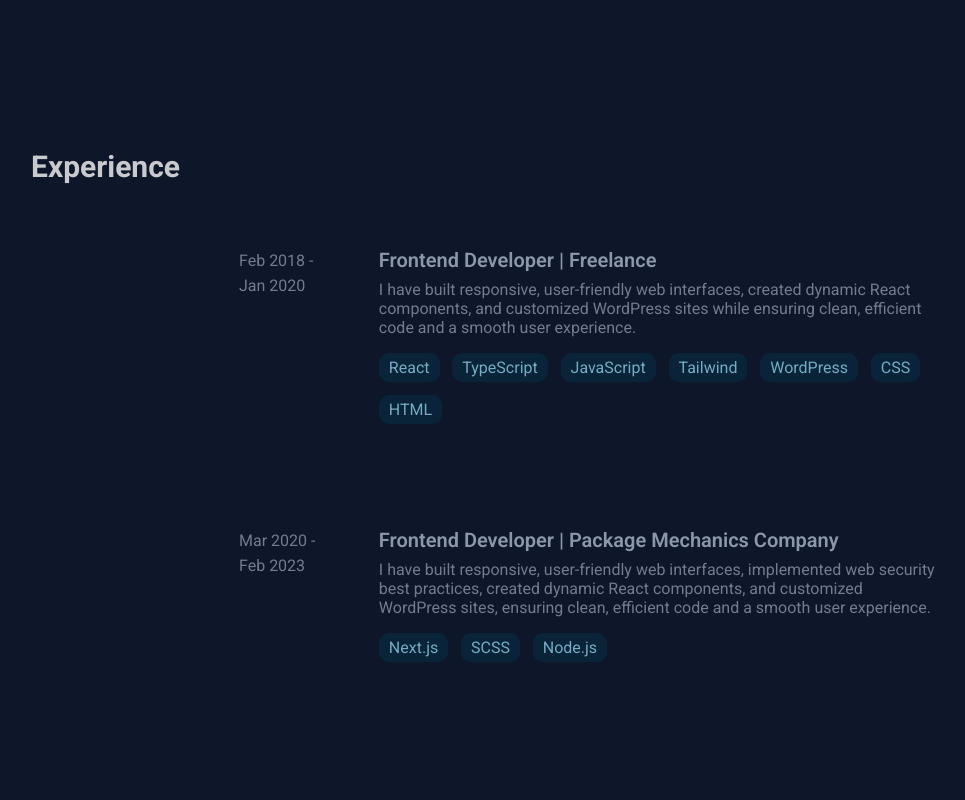
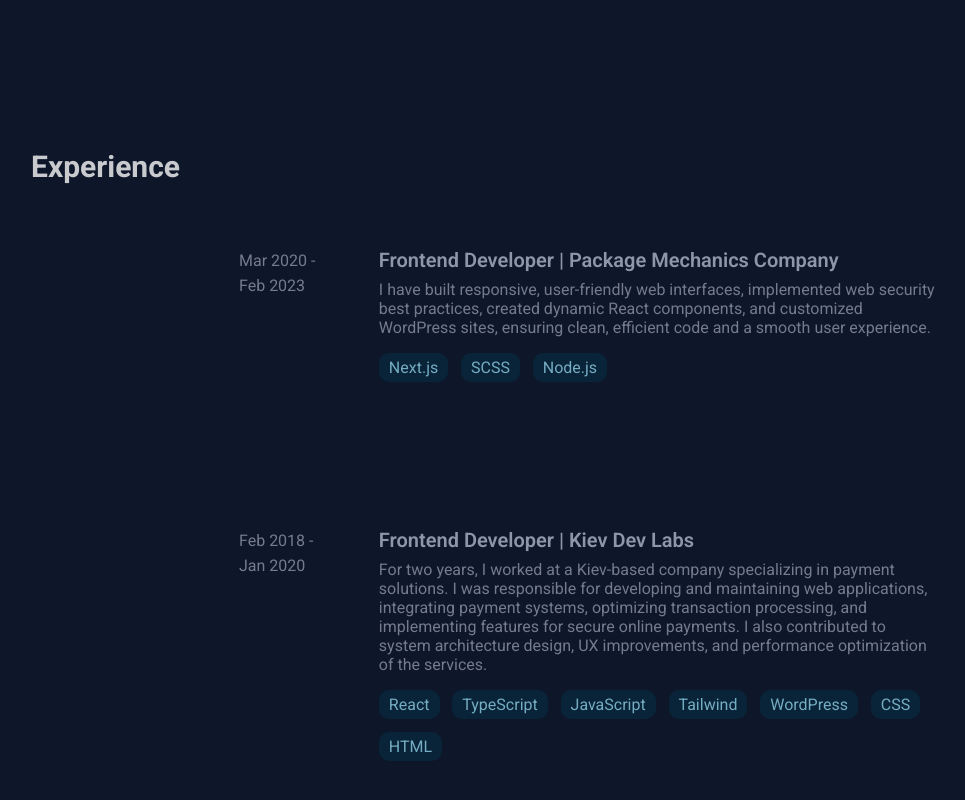
Before and after one commit to IlyaVoitenko/portfolio, a Next.js app: page / in a window 1280 px wide. Shown: the part 891-1691 px from the top of the page, without its empty margins (265-1230 px from the left). Built offline with nearby package versions, Linux system fonts and the light colour scheme.

Commit message:
added reverse to Experience component

```diff
--- a/src/components/Experience/Experience.tsx
+++ b/src/components/Experience/Experience.tsx
@@ -4,9 +4,9 @@ import styles from "./Experience.module.scss";
 const Experience = () => {
   return (
     <div className={styles.container}>
-      {experiences.map((item) => (
-        <ExperienceItem key={item.id} item={item} />
-      ))}
+      {experiences
+        .map((item) => <ExperienceItem key={item.id} item={item} />)
+        .reverse()}
     </div>
   );
 };
--- a/src/data/experience.data.ts
+++ b/src/data/experience.data.ts
@@ -16,7 +16,7 @@ export const experiences = [
   {
     id: 1,
     role: "Frontend Developer",
-    company: "Freelance ",
+    company: "Kiev Dev Labs",
     period: {
       start: {
         year: 2018,
@@ -28,7 +28,7 @@ export const experiences = [
       },
     },
     description:
-      "I have built responsive, user-friendly web interfaces, created dynamic React components, and customized WordPress sites while ensuring clean, efficient code and a smooth user experience.",
+      "For two years, I worked at a Kiev-based company specializing in payment solutions. I was responsible for developing and maintaining web applications, integrating payment systems, optimizing transaction processing, and implementing features for secure online payments. I also contributed to system architecture design, UX improvements, and performance optimization of the services.",
     stack: [
       "React",
       "TypeScript",
```
